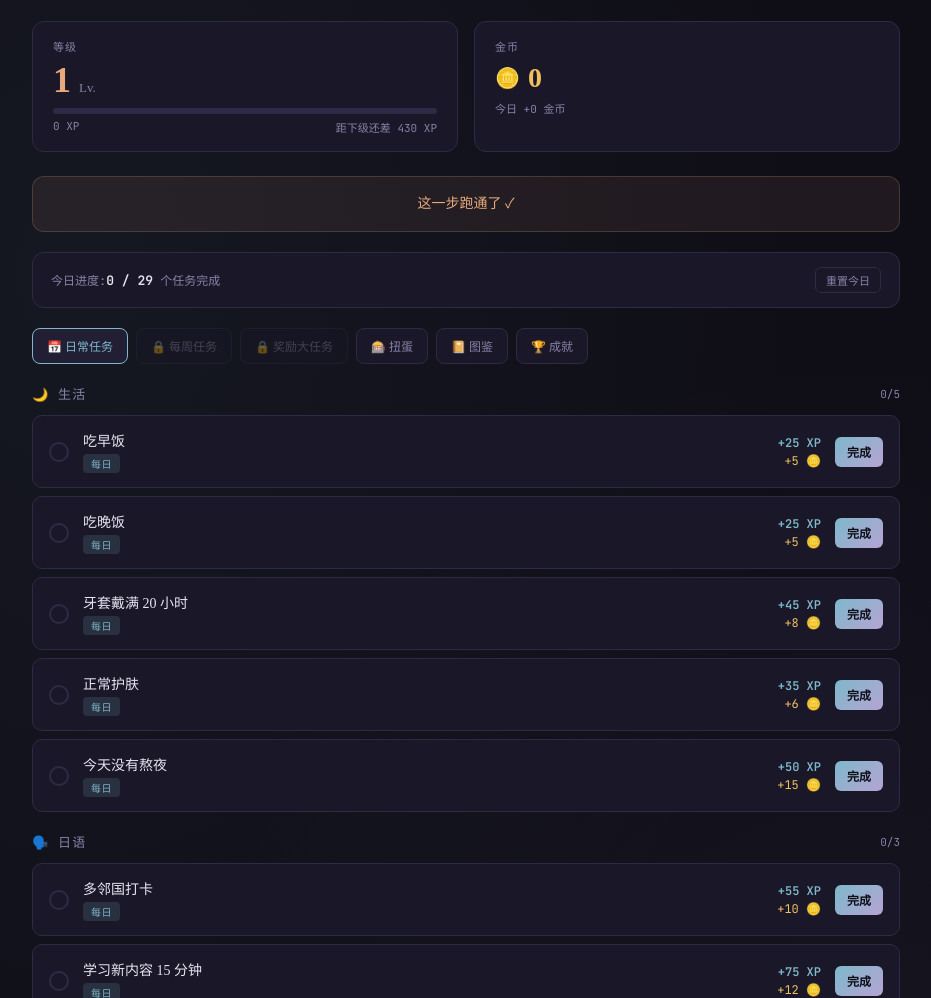
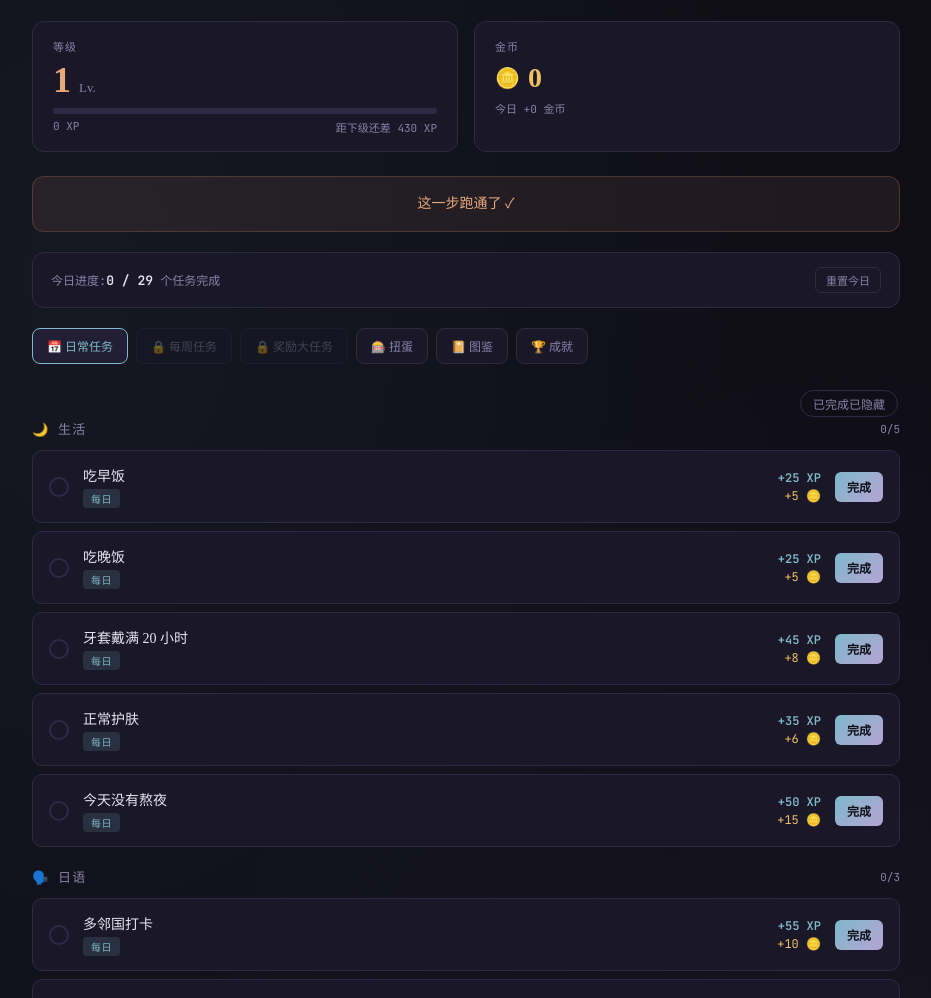
Before and after one commit to nanhuang093/Life-RPG, a plain HTML site: page index.html in a window 1280 px wide. Shown: the part 102-1100 px from the top of the page, without its empty margins (174-1105 px from the left). Drawn offline with Linux system fonts and the light colour scheme.

Commit message:
已完成任务默认隐藏，加toggle开关
- 默认隐藏已完成任务，分类全部完成时显示「✓ 全部完成」
- tab栏下方加切换按钮，可显示/隐藏已完成

Co-Authored-By: Claude Sonnet 4.6 <noreply@anthropic.com>

```diff
--- a/index.html
+++ b/index.html
@@ -2034,6 +2034,8 @@ const COLLECTION_GROUPS = [
 ];
 
 const collectionGroupOpen = { seasonal: true, paleo: true, books: true };
+let showCompleted = false;
+function toggleShowCompleted() { showCompleted = !showCompleted; render(); }
 
 function toggleCollectionGroup(id) {
   collectionGroupOpen[id] = !collectionGroupOpen[id];
@@ -2584,6 +2586,18 @@ function render() {
   }).join('');
   container.appendChild(tabNav);
 
+  // Show-completed toggle (only on task tabs 0-2)
+  if ((state.activeTab || 0) <= 2) {
+    const toggle = document.createElement('div');
+    toggle.style.cssText = 'display:flex;justify-content:flex-end;padding:6px 2px 2px;';
+    toggle.innerHTML = `<button onclick="toggleShowCompleted()" style="
+      background:none;border:1px solid var(--border);border-radius:20px;
+      color:${showCompleted ? 'var(--accent)' : 'var(--text-dim)'};
+      font-size:12px;padding:4px 12px;cursor:pointer;transition:all 0.2s;
+    ">${showCompleted ? '✓ 显示已完成' : '已完成已隐藏'}</button>`;
+    container.appendChild(toggle);
+  }
+
   // If current tab is now locked (e.g. after reset), switch to daily
   if (currentLevel < (TYPE_GROUPS[state.activeTab]?.minLevel || 1)) {
     state.activeTab = 0;
@@ -2818,6 +2832,9 @@ function render() {
   cats.forEach(cat => {
     const tasks = groupTasks.filter(t => t.cat === cat);
     const doneInCat = tasks.filter(t => isTaskDone(t)).length;
+    const visibleTasks = showCompleted ? tasks : tasks.filter(t => !isTaskDone(t));
+    const allDone = doneInCat === tasks.length;
+
     const div = document.createElement('div');
     div.className = 'section';
     div.innerHTML = `
@@ -2826,7 +2843,9 @@ function render() {
         <span class="section-count">${doneInCat}/${tasks.length}</span>
       </div>
       <div class="task-list">
-        ${tasks.map(task => {
+        ${allDone && !showCompleted
+          ? `<div style="padding:10px 4px;font-size:13px;color:var(--text-dim);opacity:0.6">✓ 全部完成</div>`
+          : visibleTasks.map(task => {
               const taskName = getTaskName(task);
               return `
               <div class="task-item ${isTaskDone(task) ? 'completed' : ''}" id="task-${task.id}" onclick="completeTask('${task.id}')">
```
Lines whose indentation alone changed are shown as unchanged.
